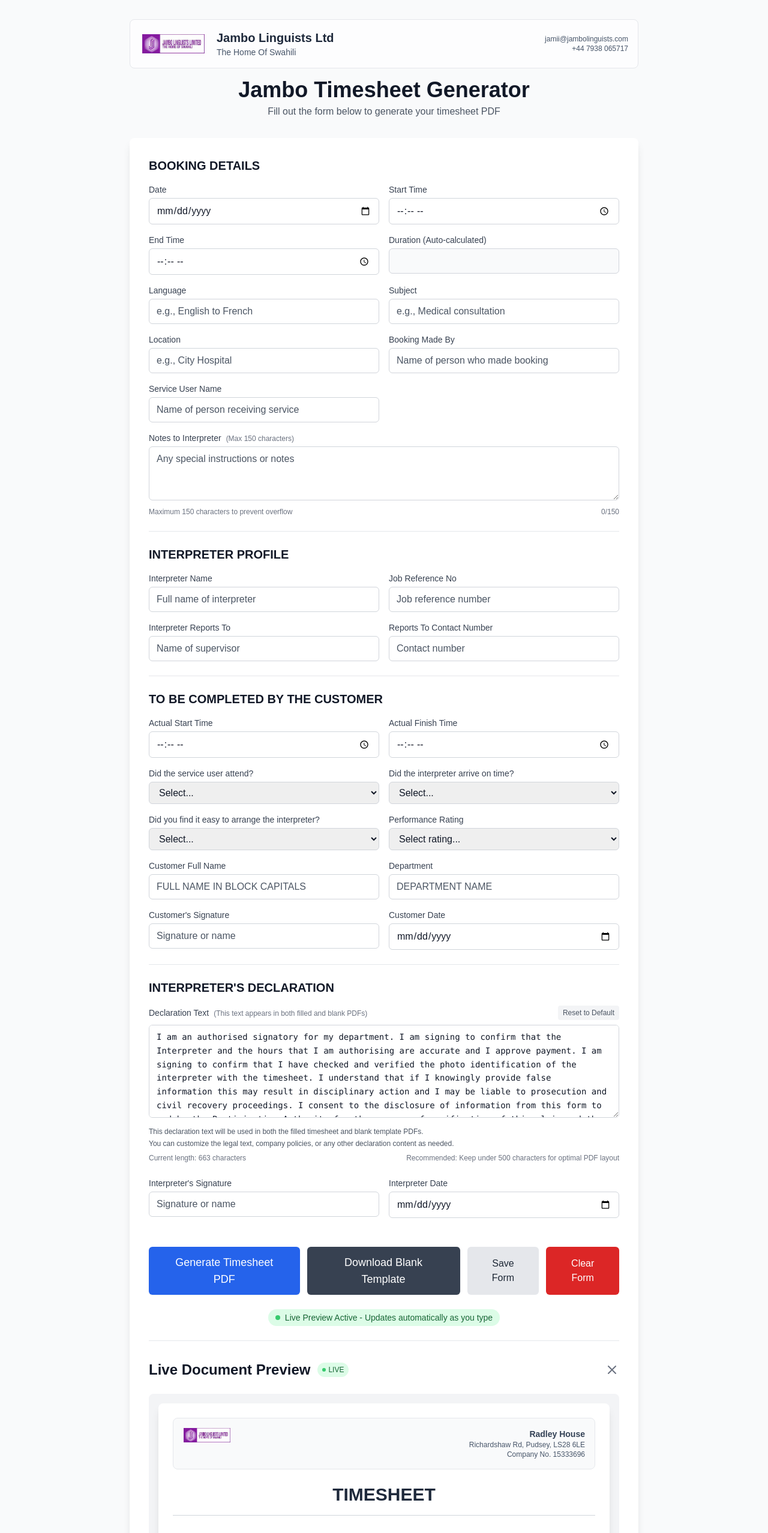
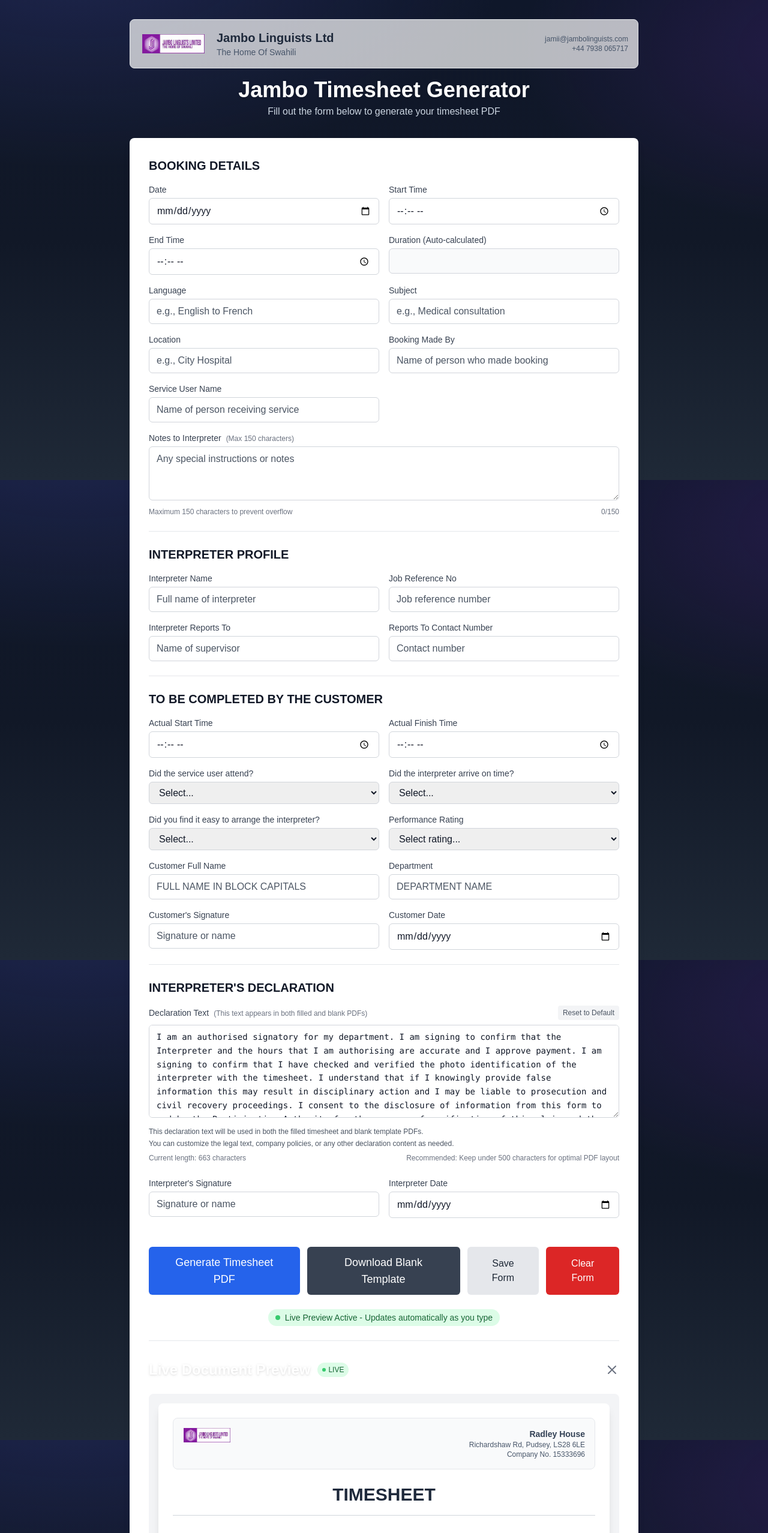
Before and after one commit to makhembu/timesheet-generator, a Next.js app: page / in a window 1280 px wide. Shown: the top 2555 px of the page at 60% size. Built offline with nearby package versions, Linux system fonts and the light colour scheme.

Commit message:
Update timesheet generator with latest changes

```diff
--- a/app/globals.css
+++ b/app/globals.css
@@ -3,14 +3,26 @@
 @tailwind utilities;
 
 :root {
-  --background: #ffffff;
-  --foreground: #171717;
+  --background: #0b1020;
+  --background-accent-1: #0f172a; /* slate-900 */
+  --background-accent-2: #111827; /* gray-900 */
+  --background-accent-3: #1f2937; /* gray-800 */
+  --brand-1: 99, 102, 241; /* indigo-500 */
+  --brand-2: 147, 51, 234; /* purple-600 */
+  --brand-3: 16, 185, 129; /* emerald-500 */
+  --foreground: #e5e7eb;
 }
 
 body {
-  background: var(--background);
+  /* Layered gradient background */
+  background:
+    radial-gradient(1200px 600px at 10% -10%, rgba(var(--brand-1), 0.18), transparent 60%),
+    radial-gradient(900px 500px at 110% 10%, rgba(var(--brand-2), 0.16), transparent 60%),
+    radial-gradient(800px 500px at 50% 120%, rgba(var(--brand-3), 0.10), transparent 60%),
+    linear-gradient(180deg, var(--background-accent-1), var(--background-accent-2) 50%, var(--background-accent-3));
   color: var(--foreground);
   font-family: Arial, Helvetica, sans-serif;
+  background-attachment: fixed;
 }
 
 /* Custom form input styling */
--- a/app/page.tsx
+++ b/app/page.tsx
@@ -604,7 +604,7 @@
   };
 
   return (
-              <div className="min-h-screen bg-gray-50 py-4 sm:py-8">
+              <div className="min-h-screen py-4 sm:py-8">
         <div className="max-w-4xl mx-auto px-4 sm:px-6">
         <div className="mb-6 sm:mb-8">
           <div className="flex items-center justify-between bg-white/70 border border-gray-200 rounded-lg p-3 sm:p-4">
@@ -635,8 +635,8 @@
           </div>
 
           <div className="text-center mt-4">
-            <h1 className="text-2xl sm:text-4xl font-bold text-gray-900 mb-1">Jambo Timesheet Generator</h1>
-            <p className="text-sm sm:text-base text-gray-600">Fill out the form below to generate your timesheet PDF</p>
+            <h1 className="text-2xl sm:text-4xl font-bold text-white drop-shadow mb-1">Jambo Timesheet Generator</h1>
+            <p className="text-sm sm:text-base text-slate-300">Fill out the form below to generate your timesheet PDF</p>
           </div>
         </div>
 
@@ -1055,7 +1055,7 @@
             <div className="mt-6 sm:mt-8 border-t border-gray-200 pt-6 sm:pt-8">
               <div className="flex flex-col sm:flex-row justify-between items-start sm:items-center mb-4 sm:mb-6 gap-3">
                 <div className="flex items-center">
-                  <h3 className="text-xl sm:text-2xl font-bold text-gray-900">Live Document Preview</h3>
+                  <h3 className="text-xl sm:text-2xl font-bold text-white drop-shadow">Live Document Preview</h3>
                   <div className="ml-3 inline-flex items-center px-2 py-1 rounded-full text-xs font-medium bg-green-100 text-green-800">
                     <div className="w-1.5 h-1.5 bg-green-500 rounded-full mr-1 animate-pulse"></div>
                     LIVE
@@ -1292,7 +1292,7 @@
                 </div>
 
                 <div className="mt-4 text-center">
-                  <p className="text-sm text-gray-600 mb-4">
+                  <p className="text-sm text-slate-300 mb-4">
                     This preview updates automatically as you fill out the form above. Use the buttons below to generate the final PDF.
                   </p>
                   <div className="flex flex-col sm:flex-row justify-center gap-3">
```
